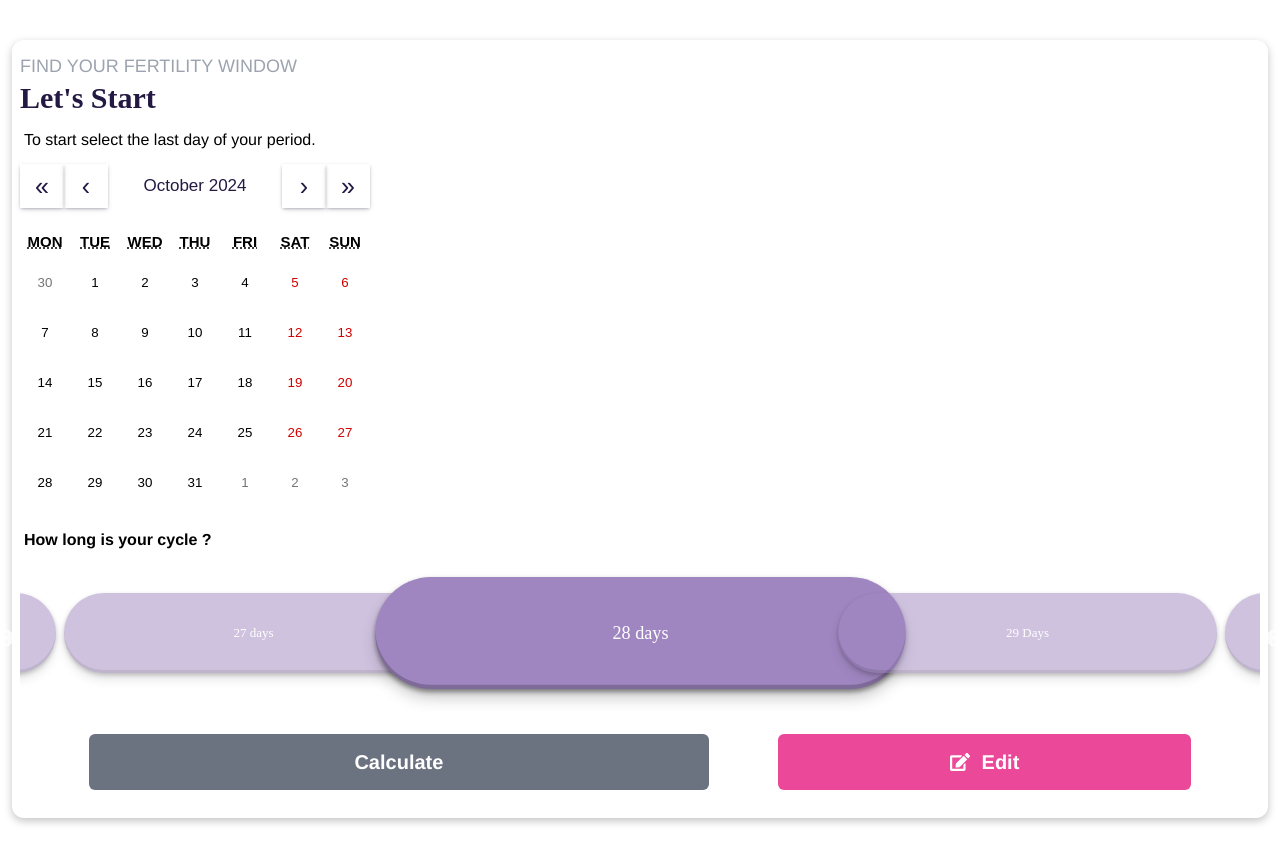
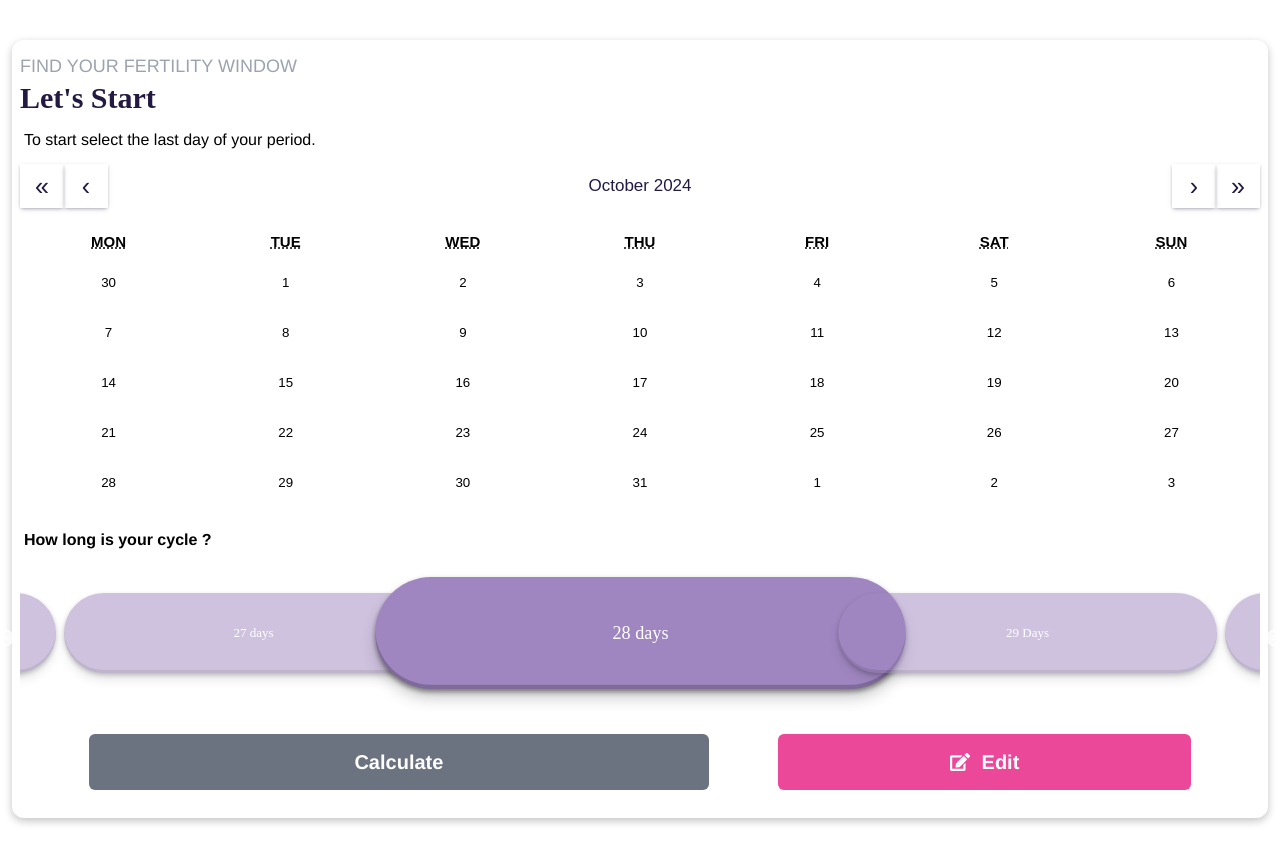
Before and after one commit to shaikhFaris/fertility-calculator, a React (Vite) app: page / in a window 1280 px wide. Shown: the top 862 px of the page. Built offline with nearby package versions, Linux system fonts and the light colour scheme; a web font is replaced by a local one; what chartjs-plugin-datalabels would draw is missing.

Commit message:
made some cahnges

```diff
--- a/index.html
+++ b/index.html
@@ -2,7 +2,7 @@
 <html lang="en">
   <head>
     <meta charset="UTF-8" />
-    <link rel="icon" type="image/svg+xml" href="/vite.svg" />
+    <!-- <link rel="icon" type="image/svg+xml" href="/vite.svg" /> -->
     <meta name="viewport" content="width=device-width, initial-scale=1.0" />
     <title>Fertiltiy Calculator</title>
   </head>
--- a/src/App.css
+++ b/src/App.css
@@ -8,8 +8,8 @@ body{
 }
 .react-calendar {
     border: none !important;
-    /* background-color:red  !important; */
-    /* background-color: #; */
+    width: 100% !important;
+    color: black !important;
 
 }
 
@@ -63,10 +63,10 @@ box-shadow: rgba(0, 0, 0, 0.4) 0px 2px 4px, rgba(0, 0, 0, 0.3) 0px 7px 13px -3px
     background-color: rgb(255, 255, 255) !important;
     border-radius: 8px;
     height: 50px !important;
+    color: black !important;
     width: 50px !important;
 }
 .react-calendar__navigation__arrow   {
-    /* color: whi; */
     box-shadow: rgba(50, 50, 93, 0.25) 0px 2px 5px -1px, rgba(0, 0, 0, 0.3) 0px 1px 3px -1px !important;
     font-size: 25px;
 }
--- a/src/components/Calci.jsx
+++ b/src/components/Calci.jsx
@@ -55,7 +55,7 @@ const Calci = () => {
   const handleAfterChange = (e) => {
     console.log(`days=${e + 25}`);
     setday(e + 25);
-    setCheckBtn(true);
+    // setCheckBtn(true);
   };
 
   const year = [
@@ -279,9 +279,9 @@ const Calci = () => {
   };
 
   return (
-    <>
+    <div className="flex-col justify-center items-center">
       <div className="flex justify-center mt-10 pl-3 pr-3 mb-10">
-        <div className="w-full  rounded-xl p-2" id="hero-box">
+        <div className="w-full rounded-xl p-2 " id="hero-box">
           <h2 className="font-medium text-gray-400 text-lg mt-1">
             FIND YOUR FERTILITY WINDOW
           </h2>
@@ -297,7 +297,7 @@ const Calci = () => {
               <div>
                 <Calendar
                   onChange={HandleCalenderChange}
-                  className="mb-5"
+                  className="mb-5 border "
                   tileClassName={(e) => {
                     return Pday == e.date.toString().slice(8, 10) &&
                       Pmonth == e.date.getMonth().toString()
@@ -521,7 +521,7 @@ const Calci = () => {
           </div>
         )}
       </div>
-    </>
+    </div>
   );
 };
 
```
